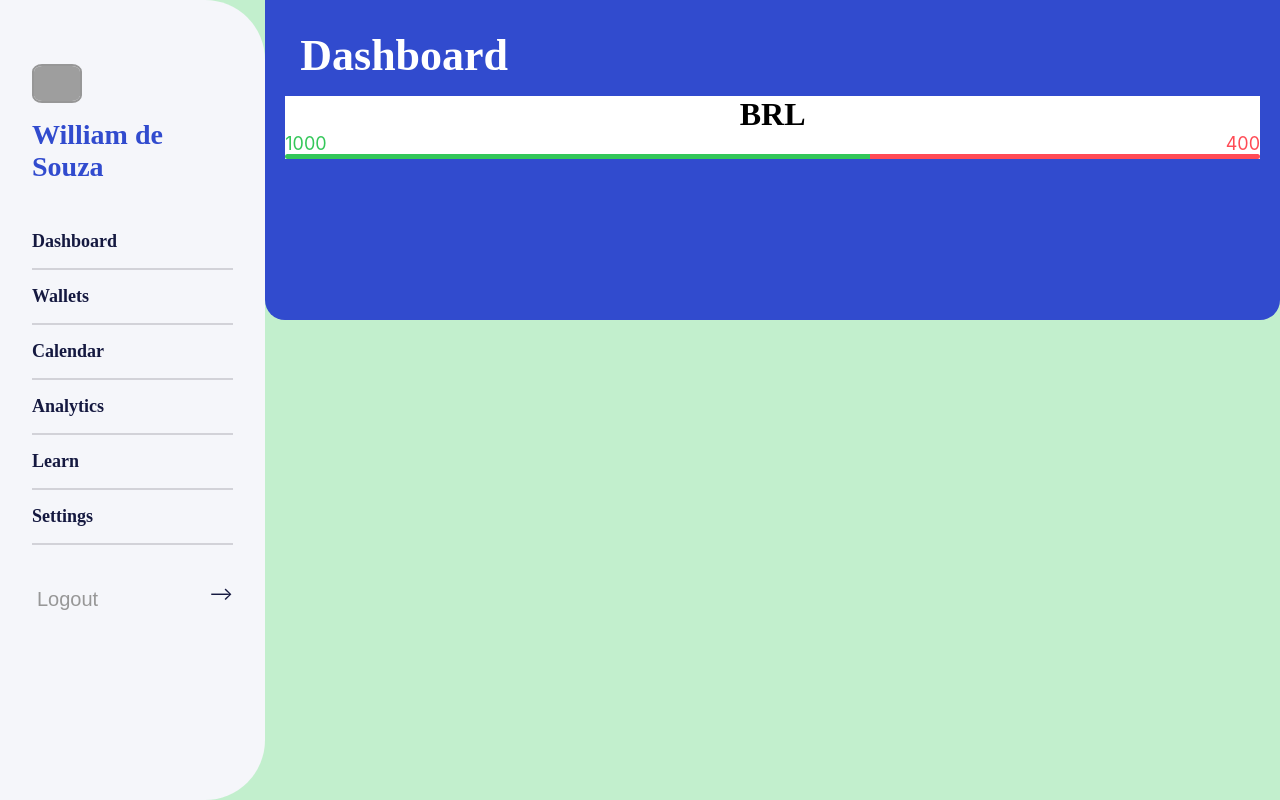
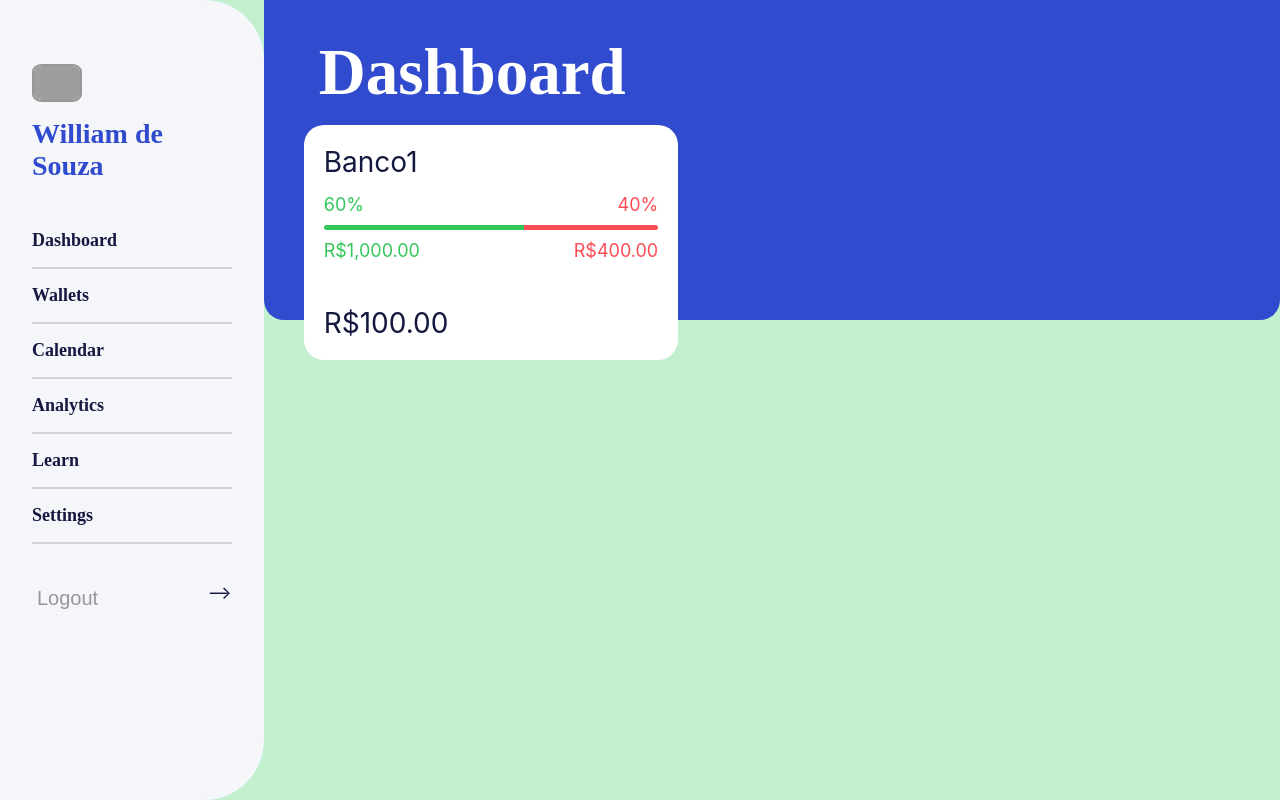
Before and after one commit to guilhermehilario/financ-web, a React (Create React App) app: page / in a window 1280 px wide. Built offline with nearby package versions, Linux system fonts and the light colour scheme; grey boxes are pictures that could not be loaded.

Commit message:
feat: update card component

```diff
--- a/src/components/feature-components/Card/index.tsx
+++ b/src/components/feature-components/Card/index.tsx
@@ -1,20 +1,24 @@
 import React from 'react';
 
-// import { Text } from '../../Text';
+import { formatCurrency } from '../../../functions/formatCurrency';
+import { Text } from '../../Text';
 import { Graphic } from '../Graphic';
-import { Container, Title, GraphicWrapper } from './styles';
+import { Container, GraphicWrapper } from './styles';
 import { CardProps } from './types';
 
 export const Card = ({
   title,
+  value,
   currency = 'BRL',
   income,
   outcome,
 }: CardProps) => (
   <Container>
-    <Title fontSize="big">{title}</Title>
+    <Text fontSize="normal">{title}</Text>
     <GraphicWrapper>
       <Graphic income={income} outcome={outcome} currency={currency} />
     </GraphicWrapper>
+
+    <Text fontSize="normal">{formatCurrency(value, currency)}</Text>
   </Container>
 );
--- a/src/components/feature-components/Card/styles.ts
+++ b/src/components/feature-components/Card/styles.ts
@@ -2,22 +2,11 @@ import styled from 'styled-components';
 
 import { theme } from '../../../global/theme';
 
-interface TitleProps {
-  fontSize: keyof typeof theme.fontSize;
-}
-
 export const Container = styled.div`
-  background-color: ${theme.colors.secondary};
-  width: 100%;
-  height: 40vh;
-  border-radius: 0 0 20px 20px;
+  background-color: ${theme.colors.white};
+  border-radius: 20px;
   padding: 20px;
-`;
-
-export const Title = styled.h1<TitleProps>`
-  color: ${theme.colors.white};
-  font-size: ${({ fontSize }) => theme.fontSize[fontSize]}px;
-  margin: 10px 15px;
+  width: 40%;
 `;
 
 export const GraphicWrapper = styled.div`
--- a/src/components/feature-components/Card/types.ts
+++ b/src/components/feature-components/Card/types.ts
@@ -3,9 +3,9 @@ import { HTMLAttributes } from 'react';
 import { CurrencyTypes } from '../../../global/types/CurrencyTypes';
 
 export interface CardProps extends HTMLAttributes<HTMLParagraphElement> {
-  title?: string;
-  currency?: CurrencyTypes;
+  title: string;
+  currency: CurrencyTypes;
   income: number;
   outcome: number;
-  value?: number;
+  value: number;
 }
--- a/src/components/feature-components/Graphic/index.tsx
+++ b/src/components/feature-components/Graphic/index.tsx
@@ -1,4 +1,5 @@
 import React, { useEffect, useState } from 'react';
+import { formatCurrency } from '../../../functions/formatCurrency';
 
 import { Text } from '../../Text';
 import * as styles from './styles';
@@ -32,16 +33,20 @@ export const Graphic = ({ income, outcome, currency }: GrapichProps) => {
   }, [income, incomePercentage, outcome, outcomePercentage]);
   return (
     <styles.Container>
-      <h1>{currency}</h1>
       <styles.Info>
-        <Text color="success">{income}</Text>
-        <Text color="danger">{outcome}</Text>
+        <Text color="success">{`${incomePercentage}%`}</Text>
+        <Text color="danger">{`${outcomePercentage}%`}</Text>
       </styles.Info>
 
       <styles.GraphicBar>
         <styles.IncomeBar width={incomePercentageStyle} />
         <styles.OutcomeBar width={outcomePercentageStyle} />
       </styles.GraphicBar>
+
+      <styles.Info>
+        <Text color="success">{formatCurrency(income, currency)}</Text>
+        <Text color="danger">{formatCurrency(outcome, currency)}</Text>
+      </styles.Info>
     </styles.Container>
   );
 };
--- a/src/components/feature-components/Graphic/styles.ts
+++ b/src/components/feature-components/Graphic/styles.ts
@@ -23,6 +23,7 @@ export const Info = styled.div`
 
 export const GraphicBar = styled.div`
   width: 100%;
+  margin: 10px 0;
   height: 5px;
   display: flex;
   flex-direction: row;
--- /dev/null
+++ b/src/components/feature-components/Header/index.tsx
@@ -0,0 +1,20 @@
+import React from 'react';
+
+import { Card } from '../Card';
+import { Container, Title } from './styles';
+import { HeaderProps } from './types';
+
+export const Header = ({ title }: HeaderProps) => (
+  <Container>
+    <Title fontSize="appTitle" color="white">
+      {title}
+    </Title>
+    <Card
+      title="Banco1"
+      currency="BRL"
+      income={1000}
+      outcome={400}
+      value={100}
+    />
+  </Container>
+);
--- /dev/null
+++ b/src/components/feature-components/Header/styles.ts
@@ -0,0 +1,21 @@
+import styled from 'styled-components';
+
+import { theme } from '../../../global/theme';
+
+interface TitleProps {
+  fontSize: keyof typeof theme.fontSize;
+}
+
+export const Container = styled.div`
+  background-color: ${theme.colors.secondary};
+  width: 100%;
+  height: 40vh;
+  border-radius: 0 0 20px 20px;
+  padding: 20px 40px;
+`;
+
+export const Title = styled.h1<TitleProps>`
+  color: ${theme.colors.white};
+  font-size: ${({ fontSize }) => theme.fontSize[fontSize]}px;
+  margin: 15px;
+`;
--- /dev/null
+++ b/src/components/feature-components/Header/types.ts
@@ -0,0 +1,3 @@
+export interface HeaderProps {
+  title: string;
+}
--- /dev/null
+++ b/src/functions/formatCurrency.ts
@@ -0,0 +1,14 @@
+import { CurrencyTypes } from '../global/types/CurrencyTypes';
+
+export const CurrencyLangs: Record<CurrencyTypes, string> = {
+  BRL: 'pr-BR',
+  USD: 'en-US',
+};
+
+export function formatCurrency(value: number, currency: CurrencyTypes): string {
+  const price = new Intl.NumberFormat(CurrencyLangs[currency], {
+    style: 'currency',
+    currency,
+  }).format(value);
+  return price;
+}
--- a/src/pages/Dashboard/index.tsx
+++ b/src/pages/Dashboard/index.tsx
@@ -1,18 +1,12 @@
 import React from 'react';
 
-import { Card } from '../../components/feature-components/Card';
+import { Header } from '../../components/feature-components/Header';
 import { SideMenu } from '../../components/SideMenu';
 import { Container } from './styles';
 
 export const Dashboard: React.FC = () => (
   <Container>
     <SideMenu />
-    <Card
-      title="Dashboard"
-      currency="BRL"
-      income={1000}
-      outcome={400}
-      value={100}
-    />
+    <Header title="Dashboard" />
   </Container>
 );
```
